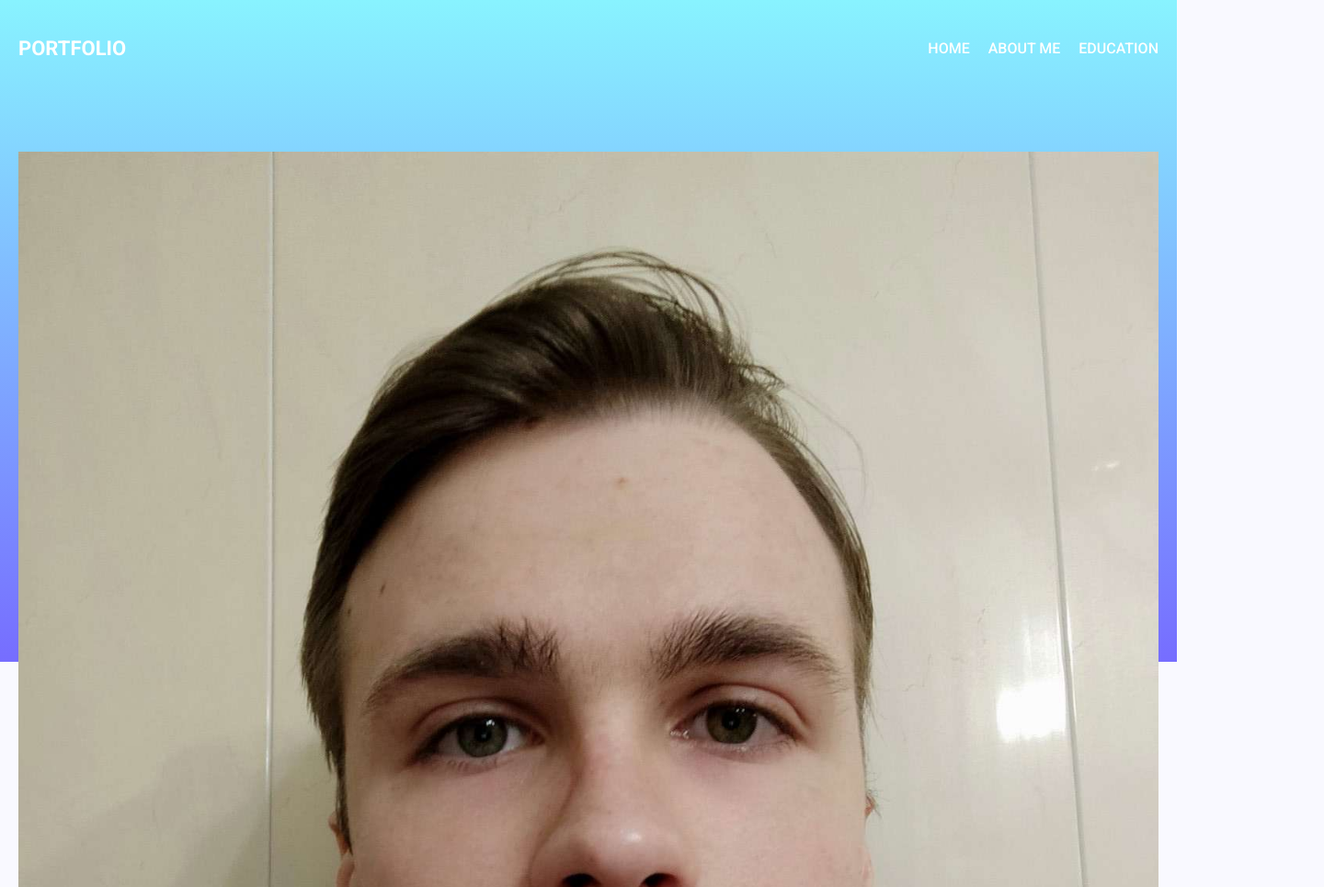
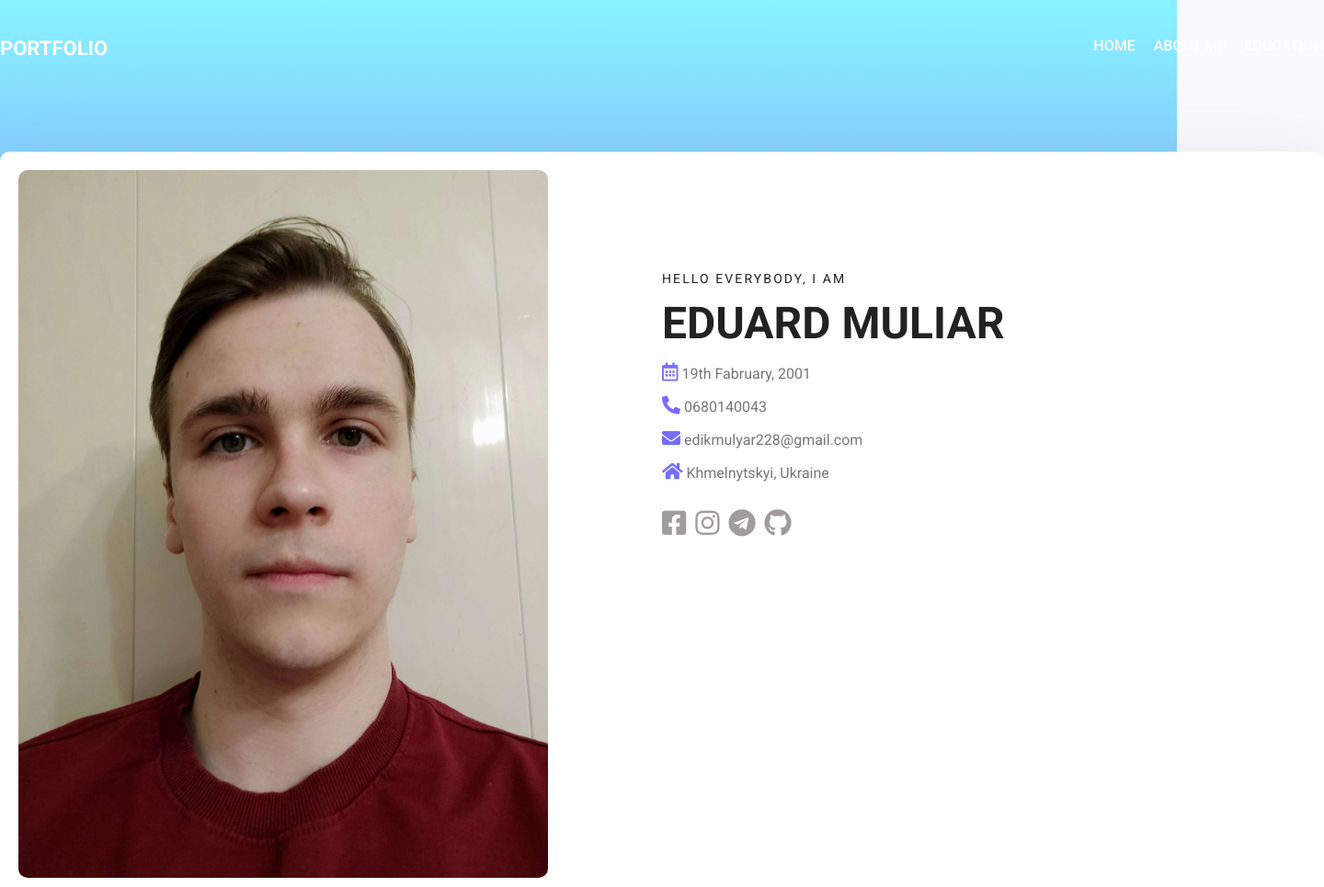
Before and after one commit to EnergyProger/Portfolio, a plain HTML site: page index.html in a window 1280 px wide. Shown: the top 965 px of the page at 92% size, 1440 px wide, since content can reach past the window. Drawn offline with Linux system fonts and the light colour scheme.

Commit message:
Finished header

```diff
--- a/css/style.css
+++ b/css/style.css
@@ -12,19 +12,22 @@ body{
   background: #f9f9ff;
 }
 .container{
-    width: 1240px;
+    width: 1440px;
     margin: 0 auto;
 
 }
 .header{
     background: linear-gradient(0deg, #766dff 0%, #88f3ff 100%);
-    height: 90vh;
+    height: 80vh;
 }
 .header__menu{
+    width: 100%;
     display: flex;
     justify-content: space-between;
     padding-top: 40px;
-    align-items: center;
+
+
+
 
 }
 .header__logo span a{
@@ -49,12 +52,79 @@ body{
 }
 
 .header__content{
+    position: relative;
     width: 100%;
-    height: 100vh;
     background: #fff;
     margin-top: 100px;
+    display: flex;
+    border-radius: 10px;
+    box-shadow: 0px 20px 80px 0px rgba(153, 153, 153, 0.3);
+}
+.header__content__photo{
+    width: 50%;
+}
+.header__content__info{
+    width: 50%;
+
+}
+
+.header__content__info h6{
+    margin-top: 18%;
+    font-size: 14px;
+    font-family: "Roboto", sans-serif;
+    text-transform: uppercase;
+    letter-spacing: 2.1px;
+    font-weight: normal;
+    margin-bottom: 12px;
+    color: #222222;
+}
+.header__content__info h3{
+    font-size: 48px;
+    text-transform: uppercase;
+    margin-bottom: 15px;
+    color: #222222;
+}
+.header__content__info .content__fio li{
+    list-style-type: none;
+    margin-top: 15px;
+}
+.header__content__info .content__fio li i{
+    font-size: 20px;
+    color: #766dff;
+}
+.header__content__info .content__social{
+    margin-top: 30px;
+    display: flex;
+}
+.header__content__info .content__social li{
+    list-style-type: none;
+    margin-right: 10px;
+}
+.header__content__info .content__social li a{
+    text-decoration: none;
+}
+.header__content__info .content__social li a i{
+    font-size: 30px;
+    color: #a09c9c;
+}
+.header__content__info .content__social li a i.fa-facebook-square:hover{
+    color: #1877f2;
+}
+.header__content__info .content__social li a i.fa-instagram:hover{
+    color: #e1306c;
+
+}
+.header__content__info .content__social li a i.fa-telegram:hover{
+    color: #0088cc;
+}
+.header__content__info .content__social li a i.fa-github:hover{
+    color: #333;
 }
 
 .header__content__photo img{
-    width: 100%;
+    width: 80%;
+    height: 95%;
+    padding: 20px;
+    border-radius: 30px;
+
 }
--- a/index.html
+++ b/index.html
@@ -5,6 +5,7 @@
     <meta http-equiv="X-UA-Compatible" content="IE=edge">
     <meta name="viewport" content="width=device-width, initial-scale=1.0">
     <title>Document</title>
+    <link rel="stylesheet" href="https://pro.fontawesome.com/releases/v5.10.0/css/all.css" integrity="sha384-AYmEC3Yw5cVb3ZcuHtOA93w35dYTsvhLPVnYs9eStHfGJvOvKxVfELGroGkvsg+p" crossorigin="anonymous"/>
     <link rel="stylesheet" href="css/style.css">
 </head>
 <body>
@@ -24,13 +25,30 @@
             </div>
             <div class="header__content">
                 <div class="header__content__photo">
-                    <img src="img/personal.jpeg" alt="">
+                    <img src="img/1622820683480.JPEG" alt="">
                 </div>
-                <div class="header__content_info"></div>
+                <div class="header__content__info">
+                    <h6>Hello Everybody, i am</h6>
+                    <h3>Eduard Muliar</h3>
+                    <ul class="content__fio">
+                        <li><i class="far fa-calendar-alt"></i> 19th Fabruary, 2001</li>
+                        <li><i class="fas fa-phone-alt"></i> 0680140043</li>
+                        <li><i class="fas fa-envelope"></i> edikmulyar228@gmail.com</li>
+                        <li><i class="fas fa-home"></i> Khmelnytskyi, Ukraine</li>
+                    </ul>
+                    <ul class="content__social">
+                        <li><a href="#"><i class="fab fa-facebook-square"></i></a></li>
+                        <li><a href="#"><i class="fab fa-instagram"></i></a></li>
+                        <li><a href="#"><i class="fab fa-telegram"></i></a></li>
+                        <li><a href="#"><i class="fab fa-github"></i></a></li>
+                    </ul>
+                </div>
             </div>
         </div>
     </header>
 
-    </div>
+    Lorem ipsum dolor sit amet consectetur adipisicing elit. Sunt dolorem, earum consequatur in fugit repellendus consectetur voluptates eos, iste eaque veritatis neque aliquid voluptatum cumque ullam assumenda, commodi laudantium laboriosam?
+    Harum illo eveniet vero dicta, at laboriosam in ipsam quibusdam quas possimus aliquam praesentium cum sint sit atque sapiente natus enim debitis ipsa voluptates nemo odio. Tempore animi cupiditate porro.
+    Vntore placeat dolorum aliquam. Quaerat distinctio recusandae dignissimos. Harum optio pariatur et.
 </body>
 </html>
```
Also changed, not shown: img/1622820683480.JPEG (renamed from img/personal.jpeg).
